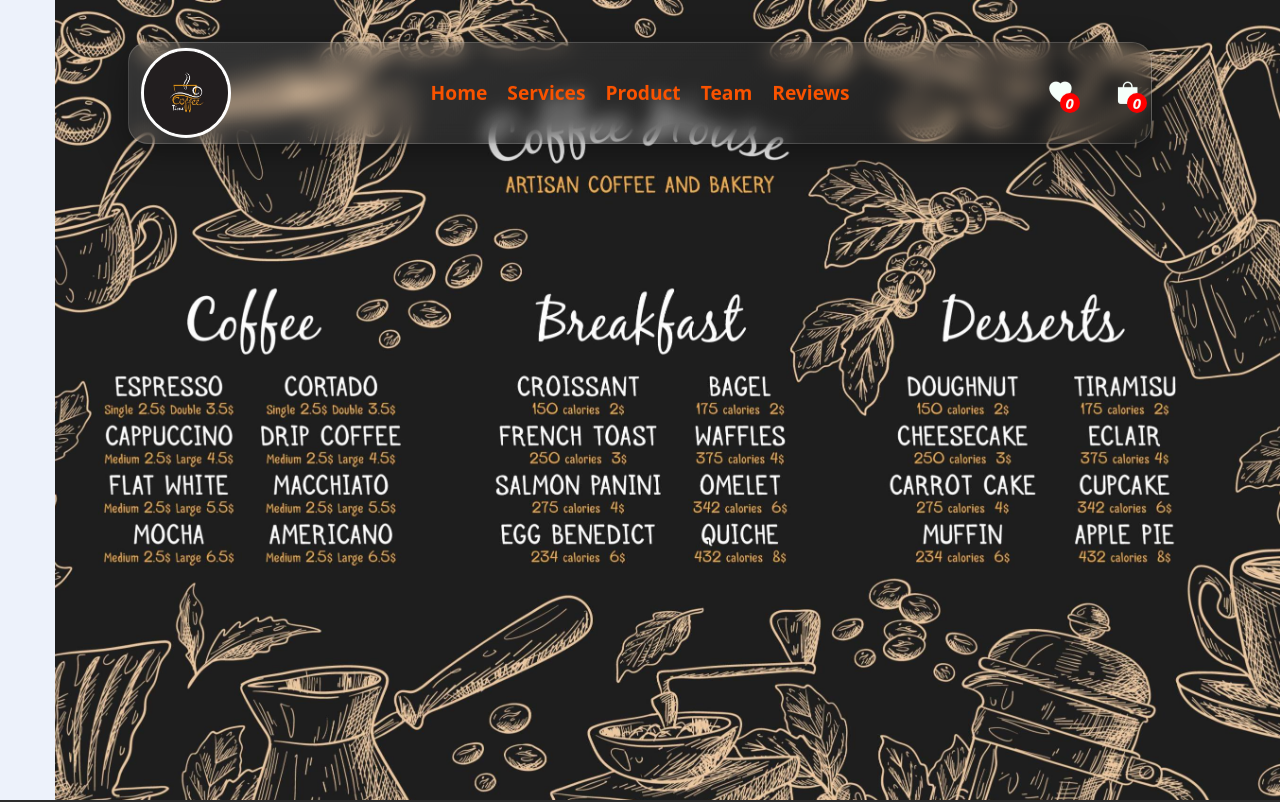
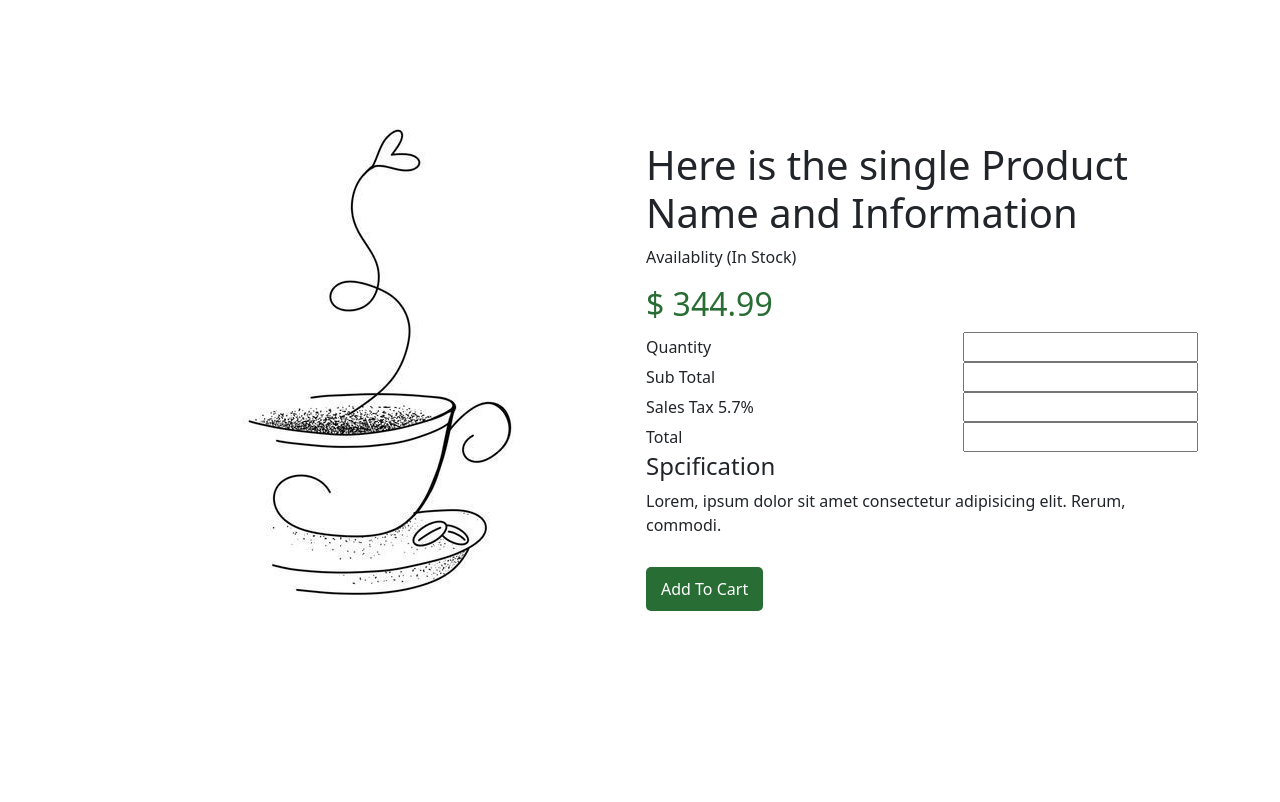
Before and after one commit to IDRISSI-SOUFIANE/Coffee-Shopping, a React (Vite) app: page /purchase in a window 1280 px wide. Shown: the top 802 px of the page. Built offline with nearby package versions, Linux system fonts and the light colour scheme; a web font is replaced by a local one.

Commit message:
the finall section

```diff
--- a/package.json
+++ b/package.json
@@ -18,6 +18,8 @@
     "bootstrap-icons": "^1.11.2",
     "react": "^18.2.0",
     "react-dom": "^18.2.0",
+    "react-router-dom": "^6.21.1",
+    "react-scroll": "^1.9.0",
     "swiper": "^11.0.5"
   },
   "devDependencies": {
--- a/src/App.jsx
+++ b/src/App.jsx
@@ -1,58 +1,66 @@
+// import "./App.css";
+// // import Bootstrap
+// import "bootstrap/dist/css/bootstrap.min.css";
+// // import Bootstrap Icons
+// import "bootstrap-icons/font/bootstrap-icons.css";
+
+// import { useState } from "react";
+// import { Routes, Route } from "react-router-dom";
+
+// import HomePage from "./C-HomePage/HomePage";
+// import Purchases from "./Components/C-Purchases/Purchases";
+
+// function App() {
+//   const [departmentPurchase, setDepartmentPurchase] = useState(null);
+
+//   console.log(departmentPurchase);
+
+//   return (
+//     <>
+//       <Routes>
+//         <Route path="/" element={<HomePage />} />
+
+//         <Route
+//           path="/purchase"
+//           element={<Purchases setDepartmentPurchase={setDepartmentPurchase} />}
+//         />
+//       </Routes>
+//     </>
+//   );
+// }
+
+// export default App;
+
+// App.jsx
 import "./App.css";
-// import Bootstrap
 import "bootstrap/dist/css/bootstrap.min.css";
-// import Bootstrap Icons
 import "bootstrap-icons/font/bootstrap-icons.css";
 
-import { createContext, useState } from "react";
+import { useState, useEffect } from "react";
+import { Routes, Route } from "react-router-dom";
 
-import Header from "./Components/C-Header/Header";
-import Section from "./Components/C-Section/Section";
-import Selling from "./Components/C-Selling/Selling";
-import Team from "./Components/C-Team/Team";
-import Reviews from "./Components/C-Reviwes/Reviews";
-import Book from "./Components/C-Book/Book";
-import Foteer from "./Components/C-Foteer/foteer";
-
-import dataProduct from "../src/Data-Api/product";
-
-export const AppContext = createContext();
+import HomePage from "./C-HomePage/HomePage";
+import Purchases from "./Components/C-Purchases/Purchases";
 
 function App() {
-  const [products] = useState(dataProduct);
+  const [departmentPurchase, setDepartmentPurchase] = useState(null);
 
-  const [numberlove, setNumberLove] = useState(null);
-
-  const [numberBuy, setNumberBuy] = useState(null);
-
-  const [departmentLove, setDepartmentLove] = useState(null);
-
-  console.log(departmentLove);
+  // useEffect(() => {
+  //   console.log("Updated departmentPurchase:", departmentPurchase);
+  // }, [departmentPurchase]);
 
   return (
     <>
-      <Header
-        numberlove={numberlove}
-        numberBuy={numberBuy}
-        departmentLove={departmentLove}
-      />
-      <Section />
-
-      <AppContext.Provider value={{ products }}>
-        <Selling
-          setNumberLove={setNumberLove}
-          setNumberBuy={setNumberBuy}
-          setDepartmentLove={setDepartmentLove}
+      <Routes>
+        <Route
+          path="/"
+          element={<HomePage setDepartmentPurchase={setDepartmentPurchase} />}
         />
-      </AppContext.Provider>
-
-      <Team />
-
-      <Reviews />
-
-      <Book />
-
-      <Foteer />
+        <Route
+          path="/purchase"
+          element={<Purchases departmentPurchase={departmentPurchase} />}
+        />
+      </Routes>
     </>
   );
 }
--- /dev/null
+++ b/src/C-HomePage/HomePage.jsx
@@ -0,0 +1,63 @@
+// import Bootstrap
+import "bootstrap/dist/css/bootstrap.min.css";
+// import Bootstrap Icons
+import "bootstrap-icons/font/bootstrap-icons.css";
+
+import { createContext, useState } from "react";
+
+import Header from "../Components/C-Header/Header";
+import Section from "../Components/C-Section/Section";
+import Selling from "../Components/C-Selling/Selling";
+import Team from "../Components/C-Team/Team";
+import Reviews from "../Components/C-Reviwes/Reviews";
+import Book from "../Components/C-Book/Book";
+import Foteer from "../Components/C-Foteer/foteer";
+
+import dataProduct from "../../src/Data-Api/product";
+
+export const AppContext = createContext();
+
+const HomePage = () => {
+  const [products] = useState(dataProduct);
+
+  const [numberlove, setNumberLove] = useState(null);
+
+  const [numberBuy, setNumberBuy] = useState(null);
+
+  const [departmentLove, setDepartmentLove] = useState(null);
+
+  const [departmentPurchase, setDepartmentPurchase] = useState(null);
+
+  console.log(departmentPurchase);
+
+  return (
+    <>
+      <Header
+        numberlove={numberlove}
+        numberBuy={numberBuy}
+        departmentLove={departmentLove}
+      />
+
+      <Section />
+
+      <AppContext.Provider value={{ products }}>
+        <Selling
+          setNumberLove={setNumberLove}
+          setNumberBuy={setNumberBuy}
+          setDepartmentLove={setDepartmentLove}
+          setDepartmentPurchase={setDepartmentPurchase}
+        />
+      </AppContext.Provider>
+
+      <Team />
+
+      <Reviews />
+
+      <Book />
+
+      <Foteer />
+    </>
+  );
+};
+
+export default HomePage;
--- a/src/Components/C-Header/Header.jsx
+++ b/src/Components/C-Header/Header.jsx
@@ -1,11 +1,32 @@
 import "./header.css";
 import logo from "../../assets/logo.jpg";
+
+import { Link } from "react-router-dom";
+
+// import { Link } from "react-scroll";
 
 import { useState, useEffect } from "react";
 
 // eslint-disable-next-line react/prop-types
 const Header = ({ numberlove, numberBuy, departmentLove }) => {
-  const departments = departmentLove;
+  useEffect(() => {
+    if (departmentLove) {
+      //  loaclastorage to work should be change from object to string why?
+      //  => caus LocalStorage just save strings ""
+      const serializedDepartmentLove = JSON.stringify(departmentLove);
+      localStorage.setItem("departments", serializedDepartmentLove);
+    }
+  }, [departmentLove]);
+
+  const storedDepartmentLove = localStorage.getItem("departments");
+  const lovedepartments = storedDepartmentLove
+    ? JSON.parse(storedDepartmentLove)
+    : null;
+  // console.log(lovedepartments);
+
+  //  =============== ================= ===============s
+  //  =============== ================= ===============
+  //  =============== ================= ===============
 
   const [show, setShow] = useState(false);
 
@@ -45,31 +66,109 @@ const Header = ({ numberlove, numberBuy, departmentLove }) => {
   };
 
   return (
-    <div className="mainBox">
+    <div className="mainBox" id="Home">
       <div className="cover"></div>
       <div className="navBar container">
         <div className="image">
           <img src={logo} alt="" />
         </div>
 
-        <ul className={`${show == true ? "active" : "no-active"}`}>
+        {/* <ul className={`links ${show == true ? "active" : "no-active"}`}>
           <li>
-            <a href="#">Home</a>
-          </li>
-          <li>
-            <a href="#">Services</a>
+            <Link
+              className="a"
+              to="Home"
+              spy={true}
+              smooth={true}
+              offset={50}
+              duration={500}
+            >
+              Home
+            </Link>
           </li>
 
           <li>
-            <a href="#">Product </a>
+            <Link
+              className="a"
+              to="Services"
+              spy={true}
+              smooth={true}
+              offset={50}
+              duration={500}
+            >
+              Services
+            </Link>
           </li>
 
           <li>
-            <a href="#">Team</a>
+            <Link
+              className="a"
+              to="Product"
+              spy={true}
+              smooth={true}
+              offset={50}
+              duration={500}
+            >
+              Product
+            </Link>
           </li>
 
           <li>
-            <a href="#">Reviews </a>
+            <Link
+              className="a"
+              to="Team"
+              spy={true}
+              smooth={true}
+              offset={50}
+              duration={500}
+            >
+              Team
+            </Link>
+          </li>
+
+          <li>
+            <Link
+              className="a"
+              to="Reviews"
+              spy={true}
+              smooth={true}
+              offset={50}
+              duration={500}
+            >
+              Reviews
+            </Link>
+          </li>
+        </ul> */}
+
+        <ul className={`links ${show == true ? "active" : "no-active"}`}>
+          <li>
+            <a className="dropdown-item a" href="#Home">
+              Home
+            </a>
+          </li>
+
+          <li>
+            <a className="dropdown-item a" href="#Services">
+              Services
+            </a>
+          </li>
+
+          <li>
+            <a className="dropdown-item a" href="#Product">
+              Product
+            </a>
+          </li>
+
+          <li>
+            <a className="dropdown-item a" href="#Team">
+              Team
+            </a>
+          </li>
+
+          <li>
+            <a className="dropdown-item a" href="#Reviews">
+              Reviews
+            </a>
           </li>
         </ul>
 
@@ -79,11 +178,11 @@ const Header = ({ numberlove, numberBuy, departmentLove }) => {
               <span className="information">{numberlove}</span>
             </i>
           </a>
-          <a href="#" className="bag">
+          <Link to={"/purchase"} className="bag">
             <i className="bi bi-bag-fill">
               <span className="information">{numberBuy}</span>
             </i>
-          </a>
+          </Link>
         </div>
 
         <div className="barsclick">
@@ -91,14 +190,18 @@ const Header = ({ numberlove, numberBuy, departmentLove }) => {
         </div>
       </div>
 
-      <a href="#articles" className="go-down">
+      {/* <a href="#articles" className="go-down">
+        <i className="fas fa-angle-double-down fa-2x"></i>
+      </a> */}
+
+      <a className="go-down" href="#Services">
         <i className="fas fa-angle-double-down fa-2x"></i>
       </a>
 
       <div className={`department-heart ${clickHeart == true ? "active" : ""}`}>
-        {departments &&
-          departments.length > 0 &&
-          departments.map((dep) => (
+        {lovedepartments &&
+          lovedepartments.length > 0 &&
+          lovedepartments.map((dep) => (
             <div className="box" key={dep._id}>
               <div className="image">
                 <img src={dep.image} alt="" />
--- a/src/Components/C-Header/header.css
+++ b/src/Components/C-Header/header.css
@@ -92,14 +92,18 @@ ul::before {
   display: none;
 }
 
-ul li a {
+ul li {
+  font-size: 1.5rem;
+}
+
+ul li .a {
   color: var(--second);
   transition: 0.3s;
   cursor: pointer;
   text-decoration: none;
 }
 
-li a:hover {
+li .a:hover {
   color: var(--primary);
 }
 
@@ -124,7 +128,7 @@ li a:hover:before {
 }
 
 .icons a {
-  color: mintcream;
+  color: var(--smain);
   font-size: 1.4rem;
   cursor: pointer;
 }
@@ -143,7 +147,7 @@ i span {
   font-weight: bold;
   width: 20px;
   height: 20px;
-  background: red;
+  background: mintcream;
   border-radius: 50%;
   display: flex;
   justify-content: center;
@@ -171,6 +175,7 @@ i span {
   left: 50%;
   transform: translateX(-50%);
   transition: var(--main-transition);
+  cursor: pointer;
 }
 .mainBox .go-down:hover {
   color: var(--primary);
@@ -202,7 +207,7 @@ i span {
   z-index: 2000 !important;
   display: none;
   transition-duration: 1s;
-  left: -265px;
+  left: -400px;
   display: flex;
   justify-content: center;
   align-items: center;
@@ -314,6 +319,7 @@ i span {
     padding: 5px;
     width: 100%;
     position: relative;
+    font-size: 1.2rem;
   }
 
   ul.no-active li {
--- /dev/null
+++ b/src/Components/C-Purchases/Purchases.jsx
@@ -0,0 +1,66 @@
+import "./purchases.css";
+
+import logo from "../../assets/images/logo.jpg";
+
+const Purchases = ({ departmentPurchase }) => {
+  console.log(departmentPurchase);
+  return (
+    <div className="box container d-flex justify-content-between align-items-center">
+      <div className="image">
+        <img src={logo} alt="" />
+      </div>
+
+      <div className="details-box">
+        <h1>Here is the single Product Name and Information</h1>
+        <p>Availablity (In Stock)</p>
+        <h2>$ 344.99</h2>
+
+        <table className="inputs">
+          <tbody>
+            <tr>
+              <td>Quantity</td>
+              <td align="right">
+                <input type="number" id="first" />
+              </td>
+            </tr>
+          </tbody>
+
+          <tbody>
+            <tr>
+              <td>Sub Total</td>
+              <td align="right">
+                <input type="number" id="second" />
+              </td>
+            </tr>
+          </tbody>
+
+          <tbody>
+            <tr>
+              <td>Sales Tax 5.7%</td>
+              <td align="right">
+                <input type="number" id="third" />
+              </td>
+            </tr>
+          </tbody>
+
+          <tbody>
+            <tr>
+              <td>Total</td>
+              <td align="right">
+                <input type="number" id="fourth" />
+              </td>
+            </tr>
+          </tbody>
+        </table>
+        <h4>Spcification</h4>
+        <p>
+          Lorem, ipsum dolor sit amet consectetur adipisicing elit. Rerum,
+          commodi.
+        </p>
+        <button>Add To Cart</button>
+      </div>
+    </div>
+  );
+};
+
+export default Purchases;
--- /dev/null
+++ b/src/Components/C-Purchases/purchases.css
@@ -0,0 +1,31 @@
+.details-box {
+  width: 50%;
+  /* padding-left: 50px; */
+}
+
+.details-box h2 {
+  color: #286d34;
+}
+
+.inputs {
+  width: 100%;
+  justify-content: space-between;
+}
+
+td input {
+  height: 30px;
+}
+
+button {
+  border: none;
+  border-radius: 5px;
+  padding: 10px 15px;
+  background-color: #286d34;
+  color: #fff;
+  margin-top: 14px;
+  cursor: pointer;
+}
+
+button:hover {
+  background-color: darkgreen;
+}
--- a/src/Components/C-Reviwes/Reviews.jsx
+++ b/src/Components/C-Reviwes/Reviews.jsx
@@ -111,7 +111,7 @@ import "swiper/css";
 const Reviews = () => {
   const reviews = DataSwiper;
   return (
-    <div className="review">
+    <div className="review" id="Reviews">
       <div className="start">
         <h2>Customerm's Reviews</h2>
         <h5>
--- a/src/Components/C-Section/Section.jsx
+++ b/src/Components/C-Section/Section.jsx
@@ -9,7 +9,7 @@ const Section = () => {
 
   // console.log(items);
   return (
-    <div className="mainSection p-relative">
+    <div className="mainSection p-relative" id="Services">
       <div className="introduce p-relative">
         <h2>Indulge in Handcrafted Coffee Elegance</h2>
       </div>
--- a/src/Components/C-Team/Team.jsx
+++ b/src/Components/C-Team/Team.jsx
@@ -80,7 +80,10 @@ const Team = () => {
   // =============================================\\
   //  flex-wrap
   return (
-    <div className="mainTeam p-relative d-flex justif-content-center align-items-center flex-column">
+    <div
+      className="mainTeam p-relative d-flex justif-content-center align-items-center flex-column"
+      id="Team"
+    >
       <h2 className="intro">Meet Our Expert</h2>
       <p className="brief-intro">
         Meet our exceptional team at Coffee-Time: I craft delicious brews, the
--- a/src/main.jsx
+++ b/src/main.jsx
@@ -4,8 +4,12 @@ import App from "./App.jsx";
 import "./index.css";
 import "./assets/all.min.css";
 
+import { BrowserRouter } from "react-router-dom";
+
 ReactDOM.createRoot(document.getElementById("root")).render(
   <React.StrictMode>
-    <App />
+    <BrowserRouter>
+      <App />
+    </BrowserRouter>
   </React.StrictMode>
 );
```
Also changed, not shown: src/Components/C-Selling/Selling.jsx (+12 -4 lines), 1 other file (tests, documents, lock files or other folders).
